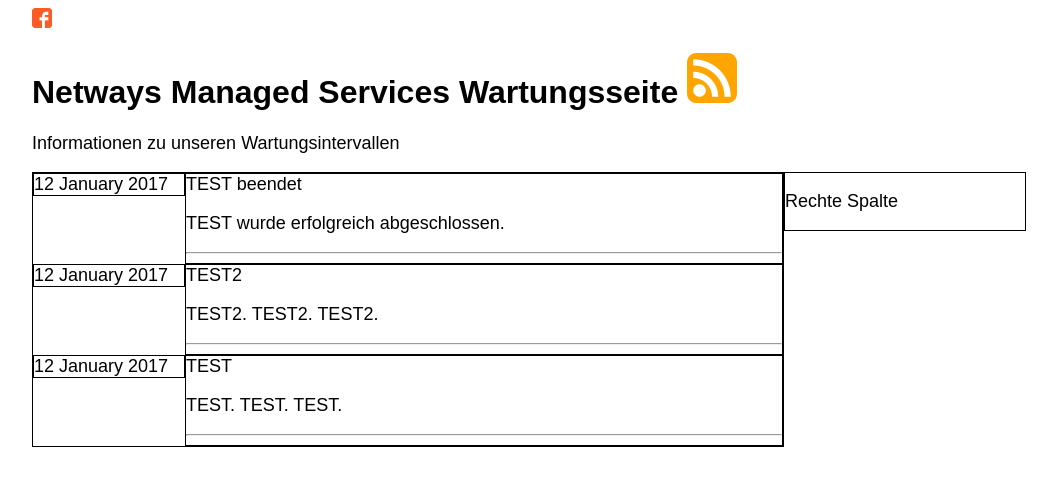
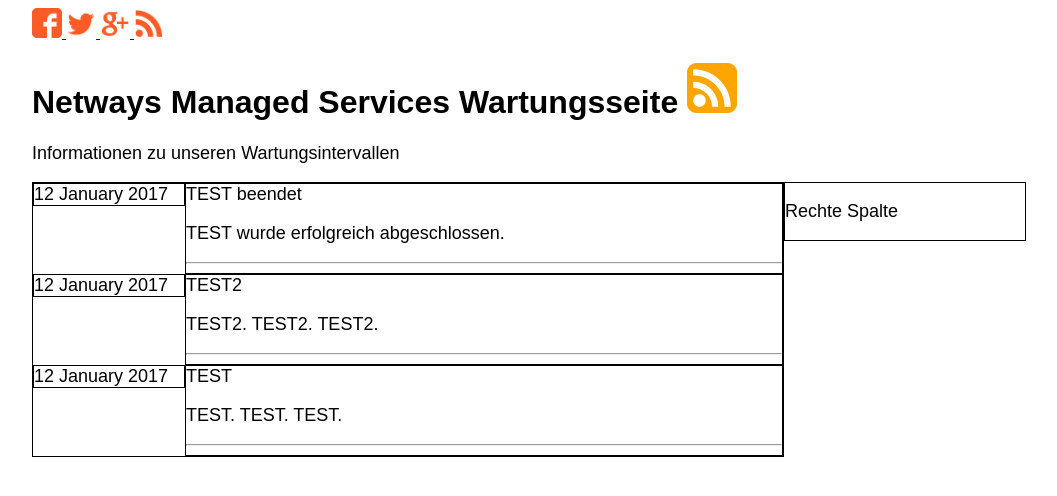
Before and after one commit to Storagegirl/storagegirl.github.io, a Jekyll site: the page built from index.html, in a window 1280 px wide. Shown: the top 496 px of the page, without its empty margins (108-1165 px from the left). Built offline with Jekyll 4.4.1, drawn with Linux system fonts in a browser that asks for light colours.

Commit message:
Update index.html

```diff
--- a/index.html
+++ b/index.html
@@ -6,7 +6,10 @@
 <div id="container" style="margin:auto; width:1000px">
 
 	<div class=boxsocial>
-	<a href="http://www.facebook.com/netways"> <img src="facebook-logo_FD5B25.png" alt="Facebook" style="width:20px; height:20px"/> </a>
+	<a href="https://www.facebook.com/netways"> <img src="facebook-logo_FD5B25.png" alt="Facebook" style="width:30px; height:30px"/> </a>
+	<a href="https://twitter.com/netways"> <img src="twitter-logo_FD5B25.png" alt="Twitter" style="width:30px; height:30px"/> </a>
+	<a href="https://plus.google.com/+netways"> <img src="google-plus-logo_FD5B25.png" alt="Google Plus" style="width:30px; height:30px"/> </a>
+	<a href="https://storagegirl.github.io/atom.xml"> <img src="rss-logo_FD5B25.png" alt="RSS" style="width:30px; height:30px"/> </a>
 	</div>
 
 	<div class=boxheader>
```
